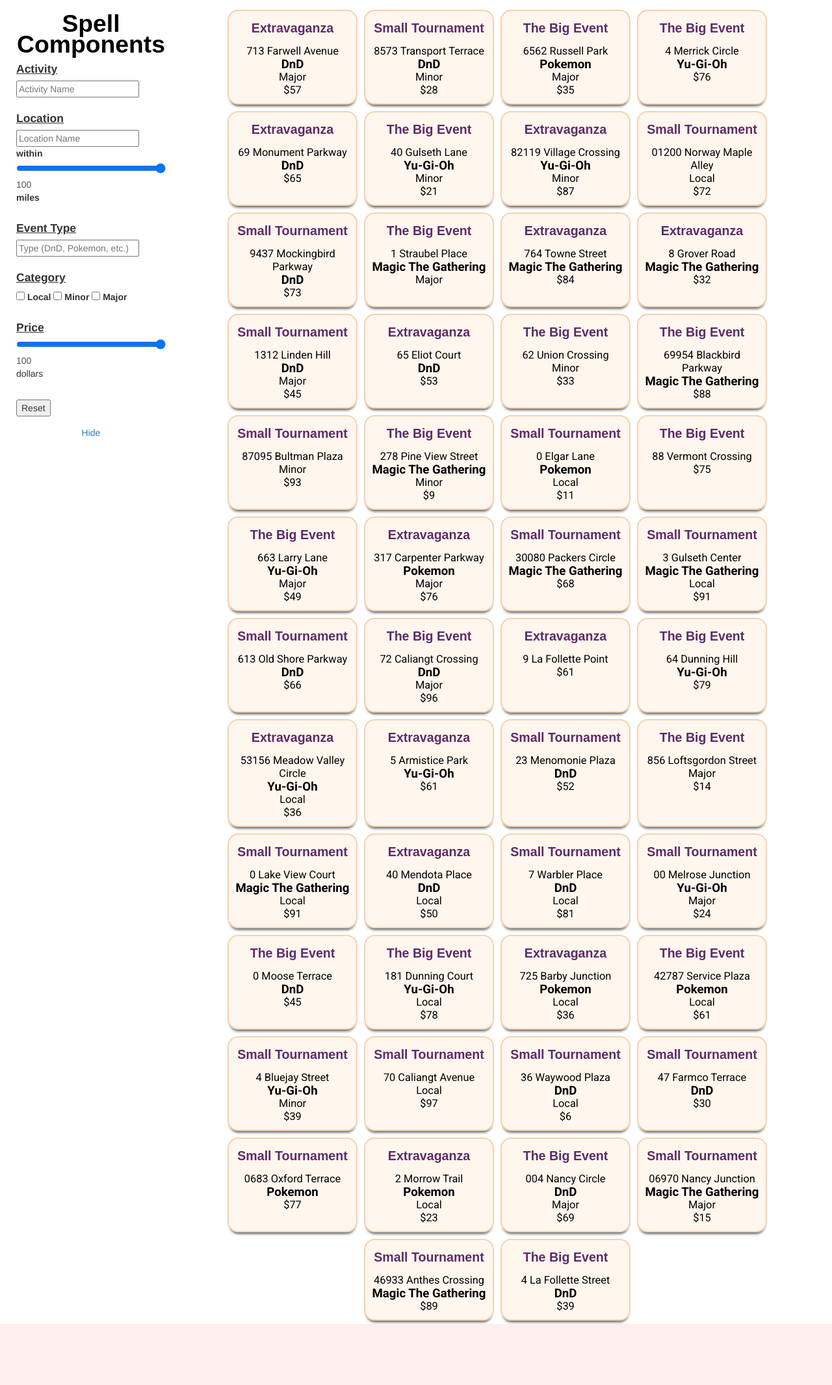
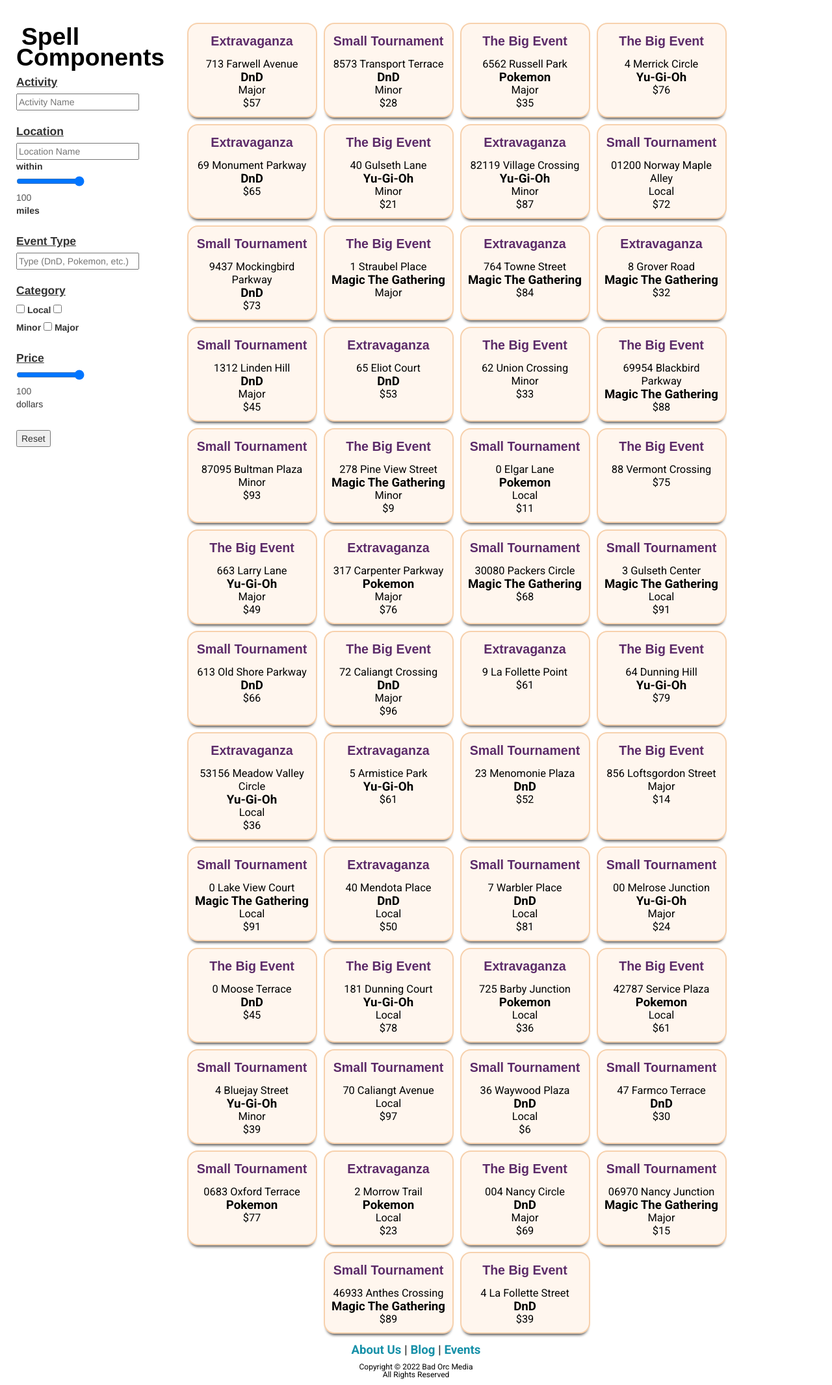
Before and after one commit to gillemic/TheLocatorSpell, a Flask app: page /events in a window 1280 px wide. Shown: the part 169-2301 px from the top of the page at 65% size. Before the commit the page ends 2207 px from the top, so only its background shows below. Run offline with Flask 3, Linux system fonts and the light colour scheme; some libraries are stand-ins or nearby versions; some web fonts are replaced.

Commit message:
Minor updates
Fixed footers on all pages.
commented out show/hide button on events page.
Updated all body tags to be class=default.

```diff
--- a/app/main.py
+++ b/app/main.py
@@ -23,7 +23,7 @@ def index():
 
 @main.route('/about')
 def about():
-	return render_template('about.html', title='About')
+	return render_template('about.html', title='About Us')
 
 @main.route('/events')
 def events():
--- a/app/static/CSS/index.css
+++ b/app/static/CSS/index.css
@@ -173,16 +173,25 @@
 
 /* General */
 
+.default {
+    margin: 0px;
+    background-color: white;
+    display: flex;
+    flex-direction: column;
+    min-height: 100vh;
+}
+
 .container {
     background-size: cover;
     width: 100%;
-    min-height: 100vh;
+    min-height: calc(100vh - 188.5px - 54px - 5rem);
 }
 
 .header {
     width: 100%;
     background-color: var(--second-color);
     display: block;
+    margin-bottom: 2rem;
 }
 
 .navbar-top {
@@ -265,6 +274,7 @@
     flex-wrap: wrap;
     align-items: flex-start;
     margin-top: 1rem;
+    margin-bottom: 1rem;
 }
 
 .page-content h4 {
@@ -290,14 +300,16 @@
 
 .form-wrapper {
     border-radius: 1rem;
-    display: block;
+    display: flex;
     flex: 1 1;
     align-items: stretch;
     margin-bottom: 1rem;
+    max-width: 10%;
 }
 
 .form-wrapper a {
     margin: 0.5rem 0;
+    width: ;
 }
 
 .form-wrapper a:hover {
@@ -307,7 +319,7 @@
 .showhide-wrapper {
     display: flex;
     justify-content: center;
-    margin: rem 0;
+    flex-wrap: wrap;
 }
 
 .quickSearch {
@@ -370,7 +382,6 @@
     border: 2px solid;
     border-color: #f7d1ad;
     color: Black;
-
 }
 
 .event h2 {
@@ -449,3 +460,10 @@
 .checkbox {
     margin-left: 2rem;
 }
+
+.footer {
+    margin-top: auto;
+    text-align: center;
+    bottom: 0;
+    width: 100%;
+}
--- a/app/static/CSS/landing_page.css
+++ b/app/static/CSS/landing_page.css
@@ -3,7 +3,7 @@
     background-color: white;
     display: flex;
     flex-direction: column;
-    min-height: 100%;
+    min-height: 100vh;
 }
 
 .welcome-vid {
@@ -94,6 +94,8 @@
 }
 
 .footer {
-    margin-top: 3em;
+    margin-top: auto;
     text-align: center;
+    width: 100%;
+    bottom: 0;
 }
--- a/app/templates/base.html
+++ b/app/templates/base.html
@@ -58,4 +58,12 @@
       {# application content needs to be provided in the app_content block #}
     {% block app_content %}{% endblock %}
   </div>
-{% endblock %}
+    <div class="footer">
+        <p class="call-out">
+            <a class="about-us-link" href="{{ url_for('main.about') }}">About Us</a> |
+            <a class="blog-link" href="{{ url_for('main.about') }}">Blog</a> |
+            <a class="events-link" href="{{ url_for('main.events') }}">Events</a>
+        </p>
+        <p class="legal">Copyright &copy; 2022 Bad Orc Media<br>All Rights Reserved</p>
+    </div>
+{%- endblock content %}
--- a/app/templates/blog.html
+++ b/app/templates/blog.html
@@ -1,10 +1,12 @@
 {% extends "base.html" %}
 
 {% block app_content %}
+    <body class="default">
         <div class="main-page box">
             <h2>Blog</h2>
             <div class="page-content">
                 <p>Nothing here yet</p>
             </div>
         </div>
+    </body>
 {% endblock %}
--- a/app/templates/events.html
+++ b/app/templates/events.html
@@ -59,10 +59,11 @@
                     <button type="reset" onclick="clearFields()">Reset</button>
                     <br>
                 </form>
+                <!--
                 <div class="showhide-wrapper">
                     <a id="hide-button" onclick="hideSearch()">Hide</a>
                     <a id="show-button" onclick="showSearch()">Show</a>
-                </div>
+                </div> -->
             </div>
             <div id="pageData">
                 {% for piece in data %}
```
Also changed, not shown: app/templates/about.html (+6 -4 lines), app/templates/index.html (+0 -8 lines), app/templates/landing.html (+8 -2 lines). Lines whose indentation alone changed are shown as unchanged.
